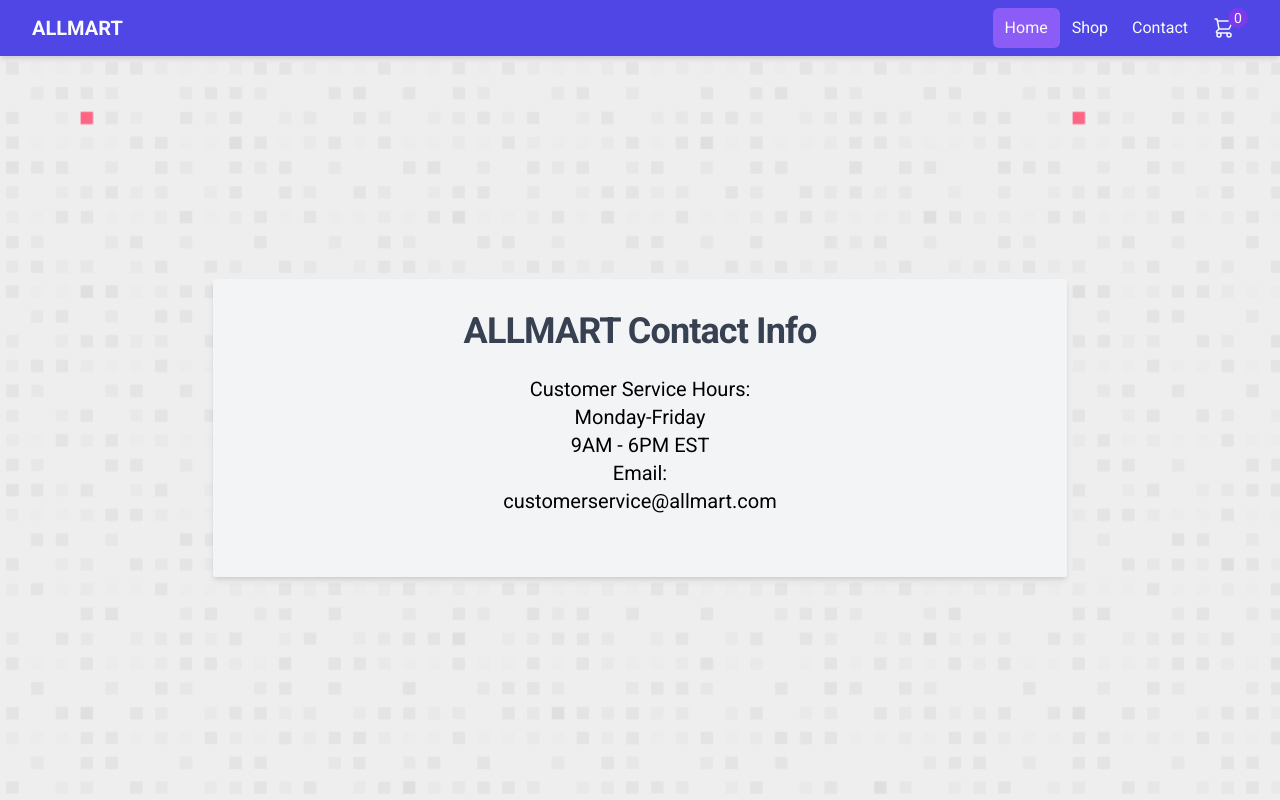
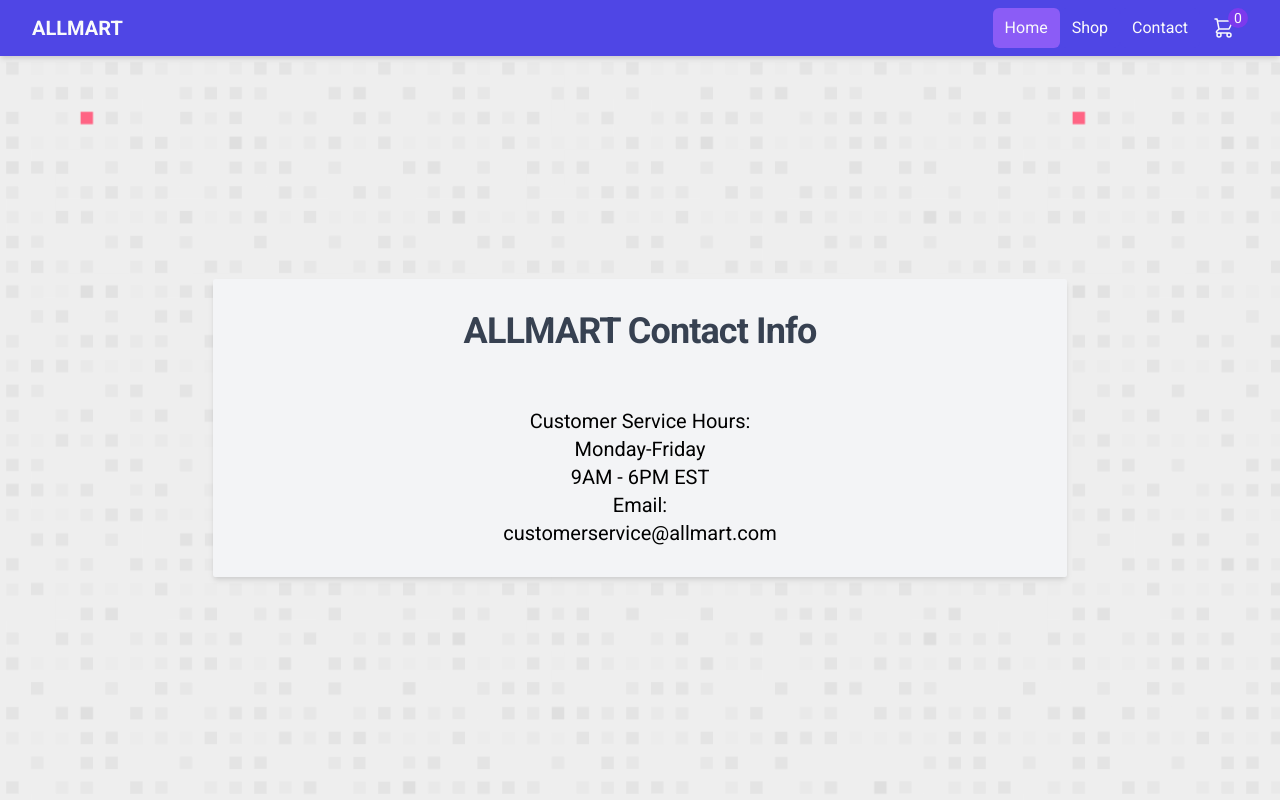
Before and after one commit to a1ali/Shopping-cart, a React (Create React App) app: page /contact in a window 1280 px wide. Built offline with nearby package versions, Linux system fonts and the light colour scheme.

Commit message:
contact box styling fix

```diff
--- a/src/pages/Contact.js
+++ b/src/pages/Contact.js
@@ -27,7 +27,7 @@ const Contact = () => {
                     ALLMART Contact Info
                 </span>
 
-                <div className="flex flex-col items-center justify-center text-md sm:text-lg md:text-xl md:mt-2 2xl:pt-16">
+                <div className="flex flex-col items-center justify-center text-md sm:text-lg md:text-xl md:mt-2 lg:pt-8">
                     <span>Customer Service Hours:</span>
                     <span>Monday-Friday</span>
                     <span>9AM - 6PM EST</span>
```
